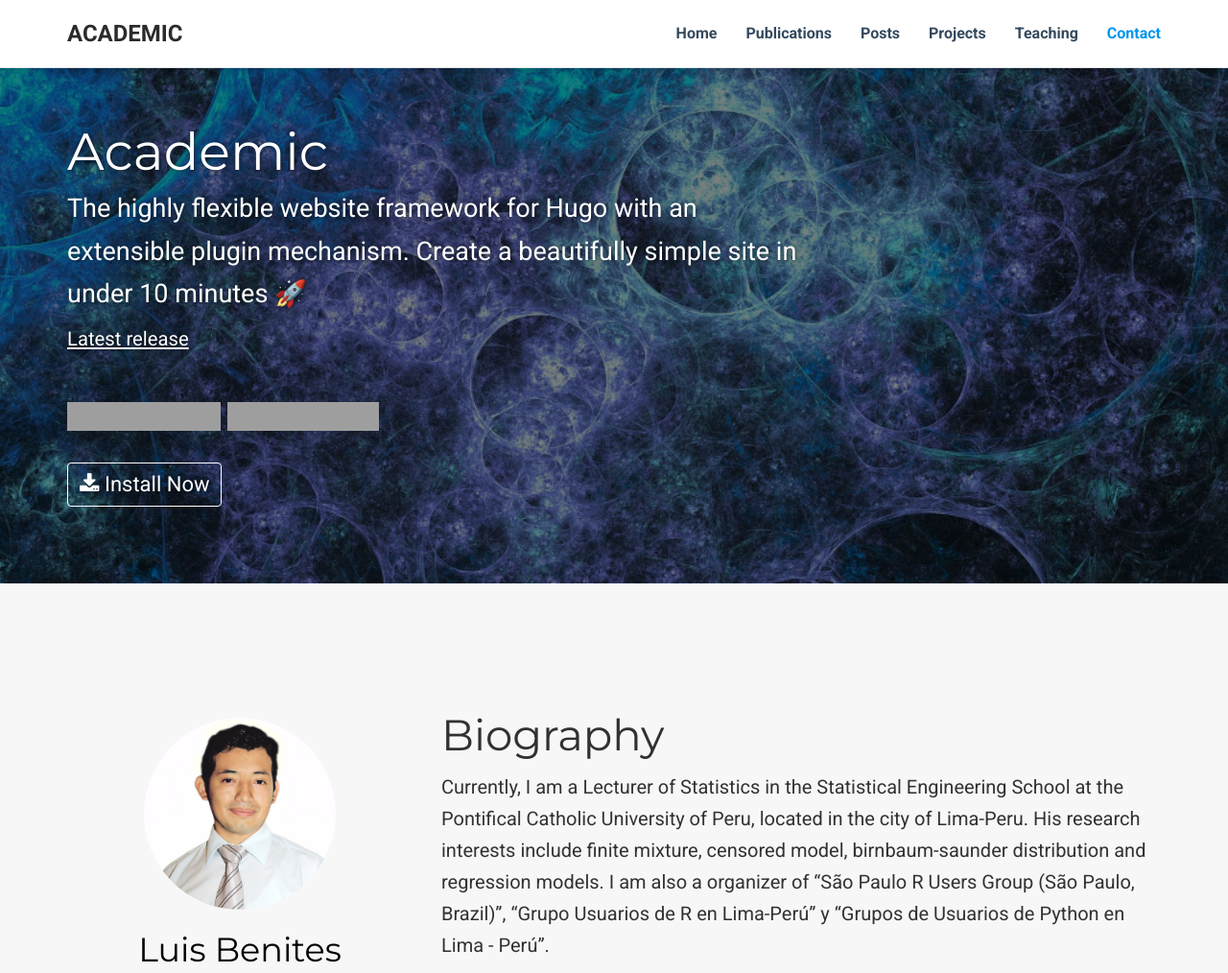
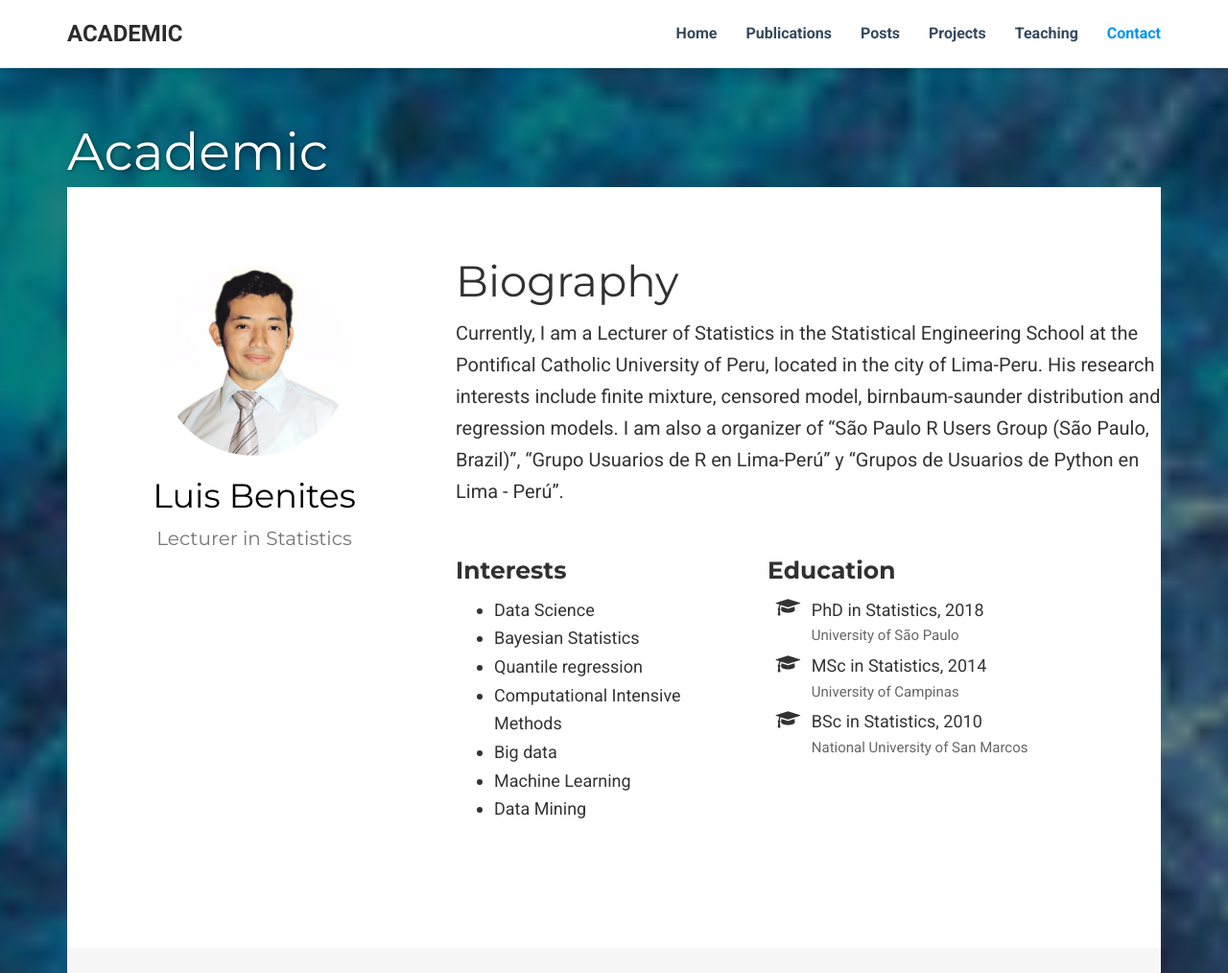
Before and after one commit to lbenitesanchez/lbenitesanchez.github.io, a plain HTML site: page index.html in a window 1280 px wide. Shown: the top 1014 px of the page at 96% size. Drawn offline with nearby package versions, Linux system fonts and the light colour scheme; no server answers; grey boxes are pictures that could not be loaded; some icons are missing.

Commit message:
Update index.html

```diff
--- a/index.html
+++ b/index.html
@@ -273,41 +273,7 @@
     </h1>
 
 
-    <p class="hero-lead">The highly flexible website framework for Hugo with an extensible plugin mechanism. Create a beautifully simple site in under 10 minutes 🚀
-<br>
-<small><a id="academic-release" href="https://sourcethemes.com/academic/updates">Latest release</a></small>
-<br><br>
-<iframe style="display: inline-block;" src="https://ghbtns.com/github-btn.html?user=gcushen&amp;repo=hugo-academic&amp;type=star&amp;count=true&amp;size=large" scrolling="0" width="160px" height="30px" frameborder="0"></iframe>
-<iframe style="display: inline-block;" src="https://ghbtns.com/github-btn.html?user=gcushen&amp;repo=hugo-academic&amp;type=fork&amp;count=true&amp;size=large" scrolling="0" width="158px" height="30px" frameborder="0"></iframe></p>
 
-<script type="text/javascript">
-  (function defer() {
-    if (window.jQuery) {
-      jQuery(document).ready(function(){
-        GetLatestReleaseInfo();
-      });
-    } else {
-      setTimeout(function() { defer() }, 50);
-    }
-  })();
-  function GetLatestReleaseInfo() {
-    $.getJSON('https://api.github.com/repos/gcushen/hugo-academic/tags').done(function (json) {
-      let release = json[0];
-      // let downloadURL = release.zipball_url;
-      $('#academic-release').text('Latest release ' + release.name);
-    });
-}
-</script>
-</p>
-
-
-
-    <p><a href="./post/getting-started/" class="btn btn-light btn-outline btn-large"><i class="fa fa-download"></i> Install Now</a></p>
-
-
-  </div>
-
-</section>
 
 
 
```
